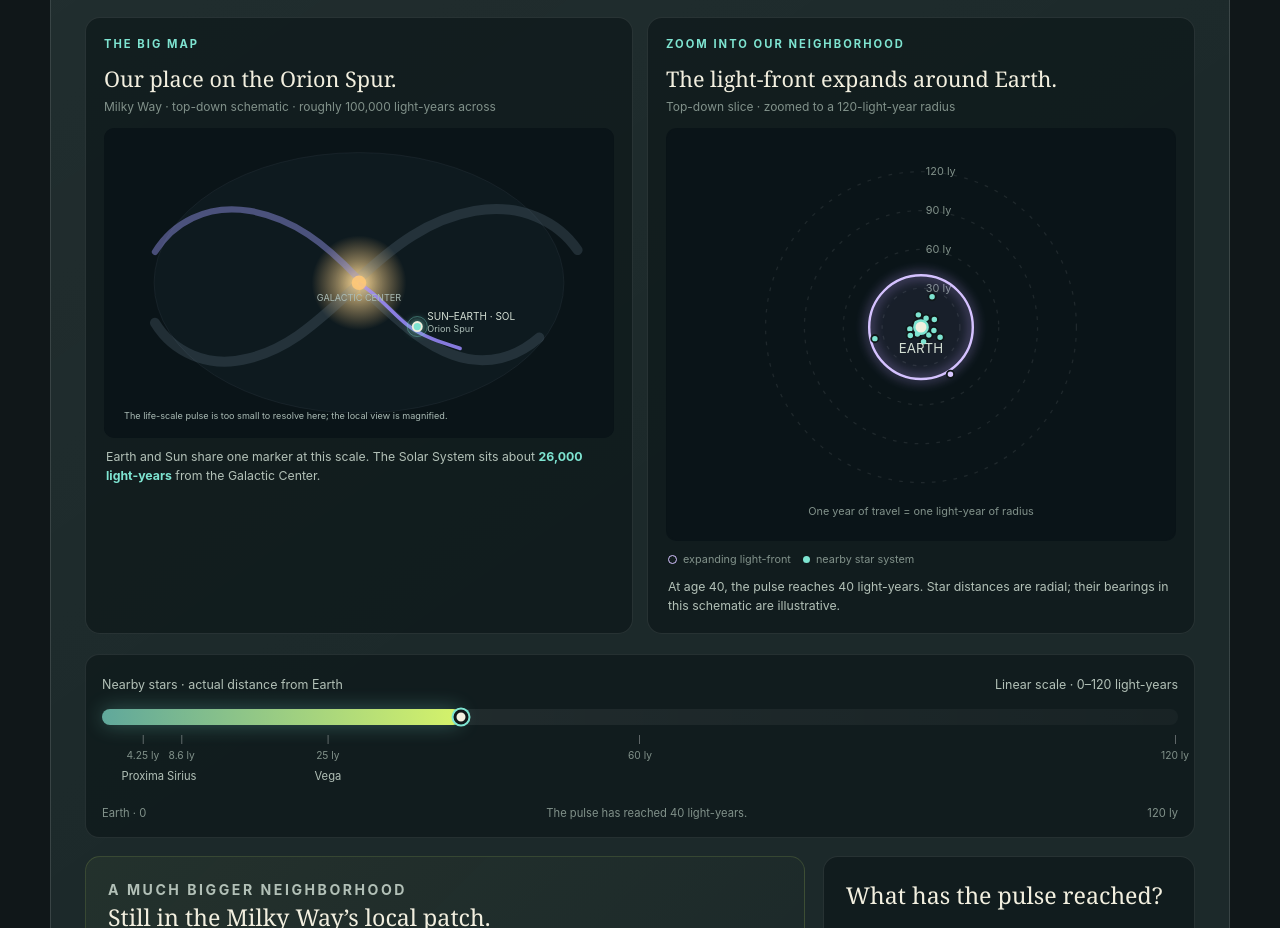
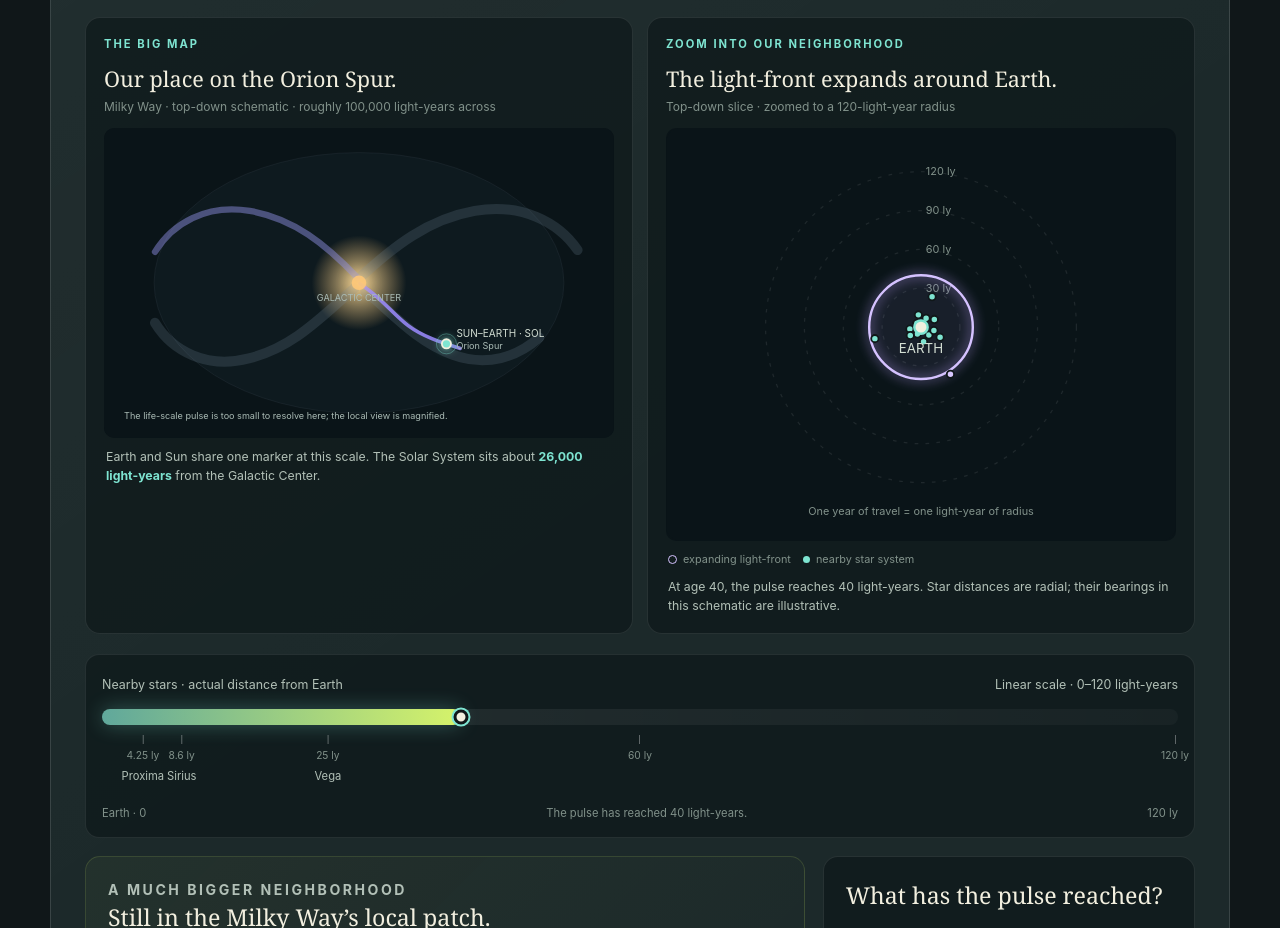
Before and after one commit to kappter/wherearewe, a plain HTML site: page light-through-a-life.html in a window 1280 px wide. Shown: the part 908-1836 px from the top of the page. Drawn offline with Linux system fonts and the light colour scheme.

Commit message:
Place Sun-Earth at its scaled galactic radius

```diff
--- a/light-through-a-life.html
+++ b/light-through-a-life.html
@@ -49,9 +49,9 @@ footer{display:flex;justify-content:space-between;gap:18px;padding:24px 0 40px;m
    <path class="galaxy-arm" d="M287 179 C318 205 344 235 383 249 C421 263 454 251 478 230"/>
    <path d="M281 171 C302 184 317 204 334 217 C350 229 369 235 391 242" fill="none" stroke="url(#spurGlow)" stroke-width="4" stroke-linecap="round" opacity=".85"/>
    <circle class="galaxy-core" cx="280" cy="170" r="8"/><text class="map-label" x="280" y="190" text-anchor="middle">GALACTIC CENTER</text>
-   <circle id="galaxy-pulse" cx="344" cy="218" r=".5" fill="#d5c2ff" opacity=".9"/>
-   <circle class="solar-pin" cx="344" cy="218" r="5"/><circle cx="344" cy="218" r="11" fill="none" stroke="#7ee4d1" stroke-opacity=".38"/>
-   <text class="arm-label" x="355" y="211">SUN–EARTH · SOL</text><text class="map-label" x="355" y="224">Orion Spur</text>
+   <circle id="galaxy-pulse" cx="376" cy="237" r=".5" fill="#d5c2ff" opacity=".9"/>
+   <circle class="solar-pin" cx="376" cy="237" r="5"/><circle cx="376" cy="237" r="11" fill="none" stroke="#7ee4d1" stroke-opacity=".38"/>
+   <text class="arm-label" x="387" y="230">SUN–EARTH · SOL</text><text class="map-label" x="387" y="243">Orion Spur</text>
    <text class="map-label" x="22" y="319">The life-scale pulse is too small to resolve here; the local view is magnified.</text>
   </svg>
   <div class="map-caption">Earth and Sun share one marker at this scale. The Solar System sits about <strong>26,000 light-years</strong> from the Galactic Center.</div>
```
